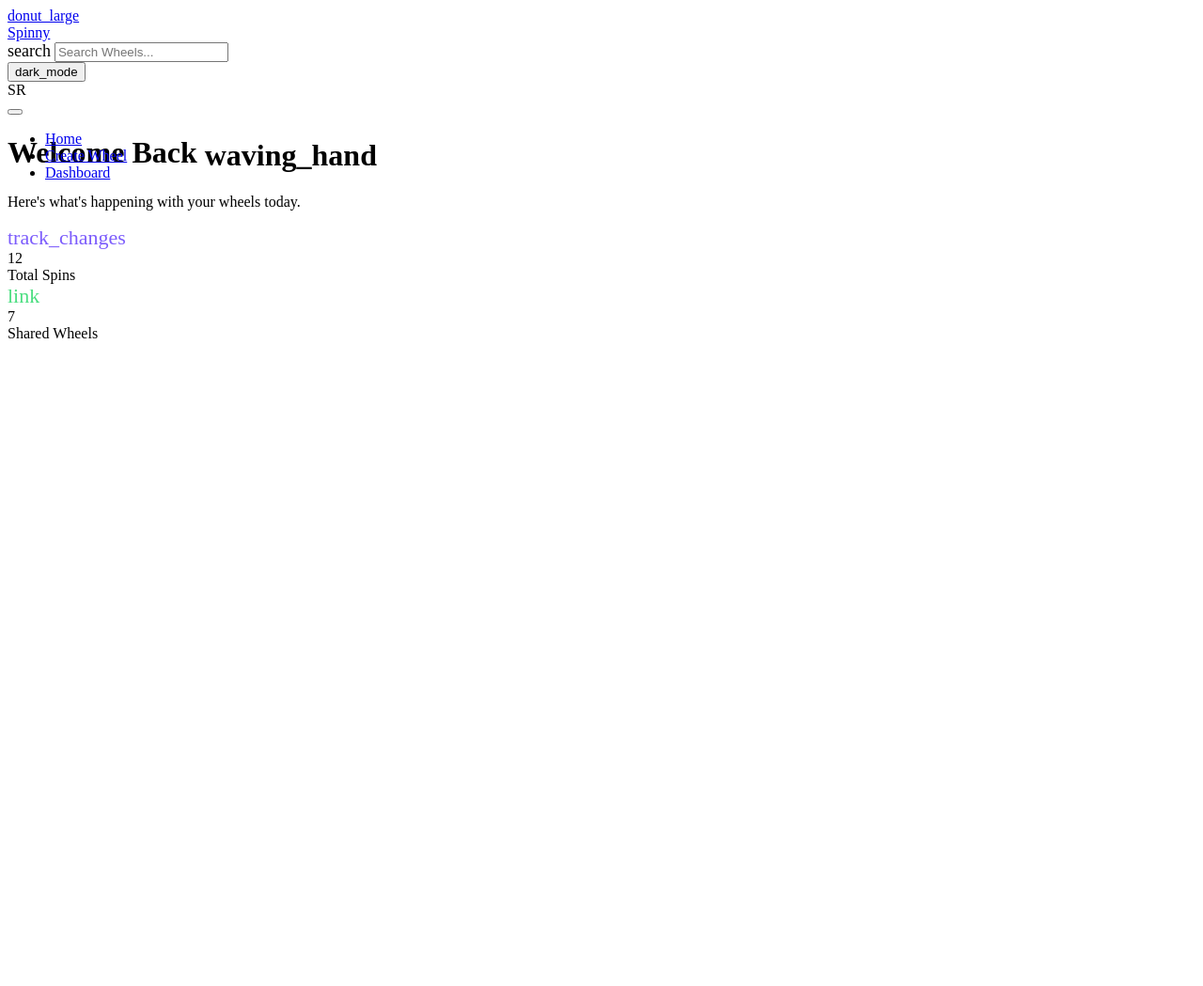
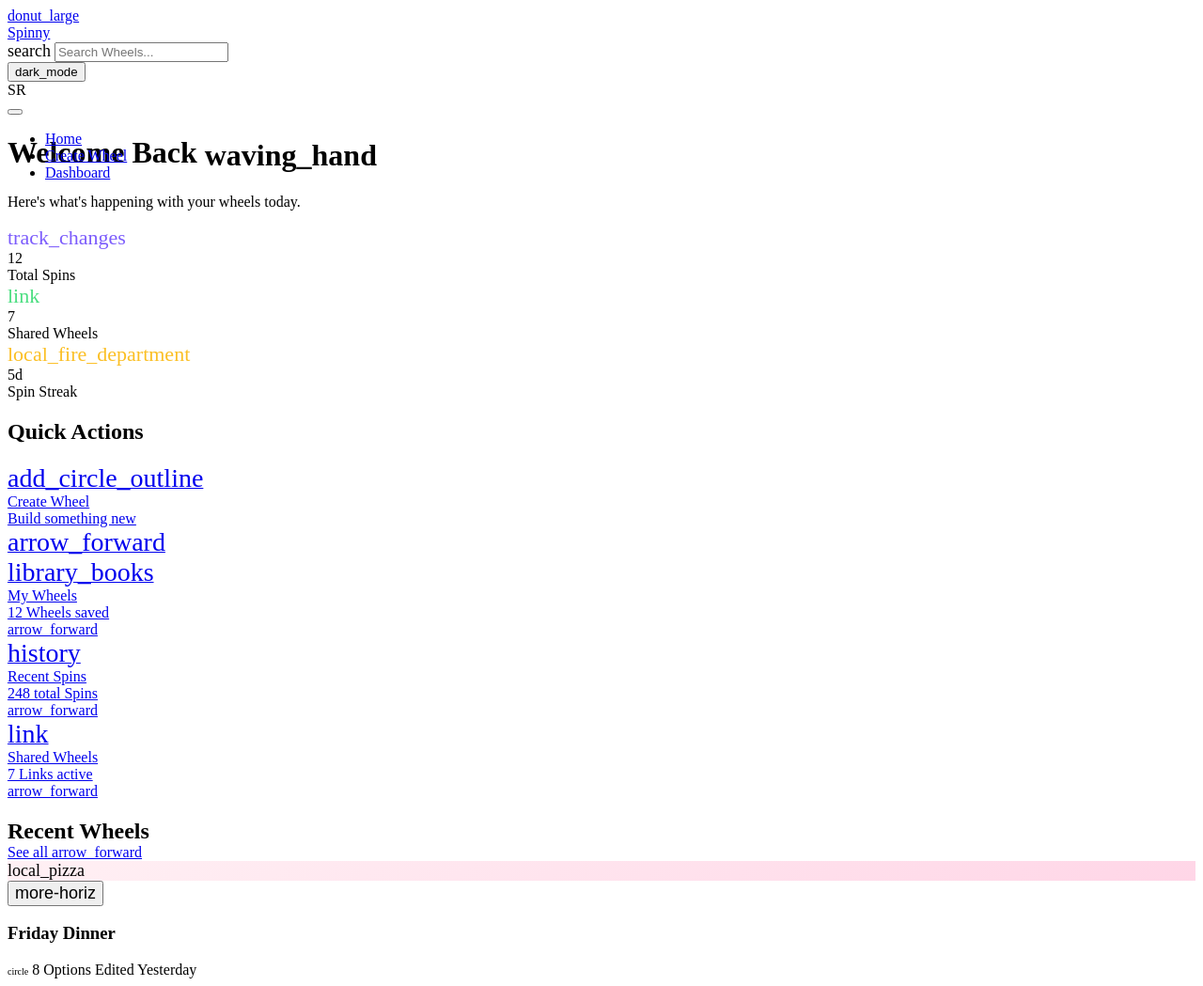
Before and after one commit to raze-me/spinny-wheel, a Flask app: template templates/dashboard.html in a window 1280 px wide. Shown: the whole page at 94% size. Before the commit the page ends 360 px from the top, so only its background shows below. Run offline with Flask 3, Linux system fonts and the light colour scheme; the template is opened without the code that fills it, so the values that code supplies are empty.

Commit message:
added grids for diiferent types of wheels (options in dashboard)

```diff
--- a/templates/dashboard.html
+++ b/templates/dashboard.html
@@ -66,7 +66,91 @@
                     <div class="stat-card-label">Shared Wheels</div>
                 </div>
             </div>
+
+            <div class="stat-card fade-in" id="stat-streak" style="transition-delay:0.24s">
+                <div class="stat-card-icon yellow" aria-hidden="true"><span class="material-icons-round" style="font-size:22px; color:#FBBF24">local_fire_department</span></div>
+                <div class="stat-card-content">
+                    <div class="stat-card-value">5d</div>
+                    <div class="stat-card-label">Spin Streak</div>
+                </div>
+            </div>
         </section>
+
+        <section class="quick-actions" aria-labelledby="quick-heading">
+            <h2 class="section-heading" id="quick-heading">Quick Actions</h2>
+            <div class="quick-grid">
+
+                <a href="/create" class="quick-card purple-card tilt-card" id="quick-create" aria-label="Create a new wheel">
+                    <div class="quick-icon" aria-hidden="true"><span class="material-icons-round" style="font-size:28px;">add_circle_outline</span></div>
+                    <div>
+                        <div class="quick-label">Create Wheel</div>
+                        <div class="quick-sublabel">Build something new</div>
+                    </div>
+                    <div class="quick-arrow" aria-hidden="true"><span class="material-icons-round" style="font-size: 28px;">arrow_forward</span></div>
+                </a>
+
+                <a href="#my-wheels" class="quick-card pink-card tilt-card" id="quick-my-wheels" aria-label="View my wheels">
+                    <div class="quick-icon" aria-hidden="true"><span class="material-icons round" style="font-size: 28px;">library_books</span></div>
+                    <div>
+                        <div class="quick-label">My Wheels</div>
+                        <div class="quick-value">12 Wheels saved</div>
+                    </div>
+                    <div class="quick-arrow" aria-hidden="true"><span class="material-icons-round" style="font-size: 16px;">arrow_forward</span></div>
+                </a>
+
+                <a href="#recent-wheels" class="quick-card blue-card tilt-card" id="quick-recent" aria-label="View recent spins">
+                    <div class="quick-icon" aria-hidden="true"><span class="material-icons-round" style="font-size: 28px;">history</span></div>
+                    <div>
+                        <div class="quick-label">Recent Spins</div>
+                        <div class="quick-value">248 total Spins</div>
+                    </div>
+                    <div class="quick-arrow" aria-hidden="true"><span class="material-icons-round" style="font-size: 16px;">arrow_forward</span></div>
+                </a>
+
+                <a href="#shared" class="quick-card green-card tilt-card" id="quick-shared" aria-label="View shared wheels">
+                    <div class="quick-icon" aria-hidden="true"><span class="material-icons-round" style="font-size:28px;">link</span></div>
+                    <div>
+                        <div class="quick-label">Shared Wheels</div>
+                        <div class="quick-sublabel">7 Links active</div>
+                    </div>
+                    <div class="quick-arrow" aria-hidden="true"><span class="material-icons-round" style="font-size: 16px;">arrow_forward</span></div>
+                </a>
+            </div>
+        </section>
+
+        <section class="recent-wheels" id="recent-wheels" aria-labelledby="recent-heading">
+            <div class="section-header">
+                <h2 class="section-heading" id="recent-heading" style="margin-bottom: 0; flex:1;">Recent Wheels</h2>
+                <a href="#my-wheels" class="see-all-link" id="see-all-wheels">
+                    See all
+                    <span class="material-icons-round" style="font-size:16px;" aria-hidden="true">arrow_forward</span>
+                </a>
+            </div>
+
+            <div class="wheels-grid" id="recent-wheels-grid">
+                <article class="wheel-card tilt-card" id="wheel-friday-dinner" tabindex="0" aria-label="Friday Dinner wheel, 8 options">
+                    <div class="wheel-card-header">
+                        <div class="whole-emoji-bg" style="background:linear-gradient(135deg, #fff0f4, #ffd6e7);" aria-hidden="true"><span class="material-icons-round" style="font-size:18px;">local_pizza</span></div>
+                        <button class="wheel-menu-btn" aria-label="Options for Friday Dinner wheel" aria-haspopup="true"><span class="material-icons-round" style="font-size: 18px;">more-horiz</span></button>
+                    </div>
+
+                    <h3 class="wheel-card-name">Friday Dinner</h3>
+                    <div class="wheel-card-meta">
+                        <span class="meta-tag">
+                            <span class="material-icon-round" style="font-size: 10px;" aria-hidden="true">circle</span>
+                            8 Options
+                        </span>
+                        <span class="meta-time">Edited Yesterday</span>
+                    </div>
+                    <div class="wheel-mini-preview" aria-hidden="true">
+                        <div class="wheel-mini-bar" style="width:75%;"></div>
+                    </div>
+
+                </article>
+            </div>
+
+        </section>
+
     </main>
 
 </body>
```
